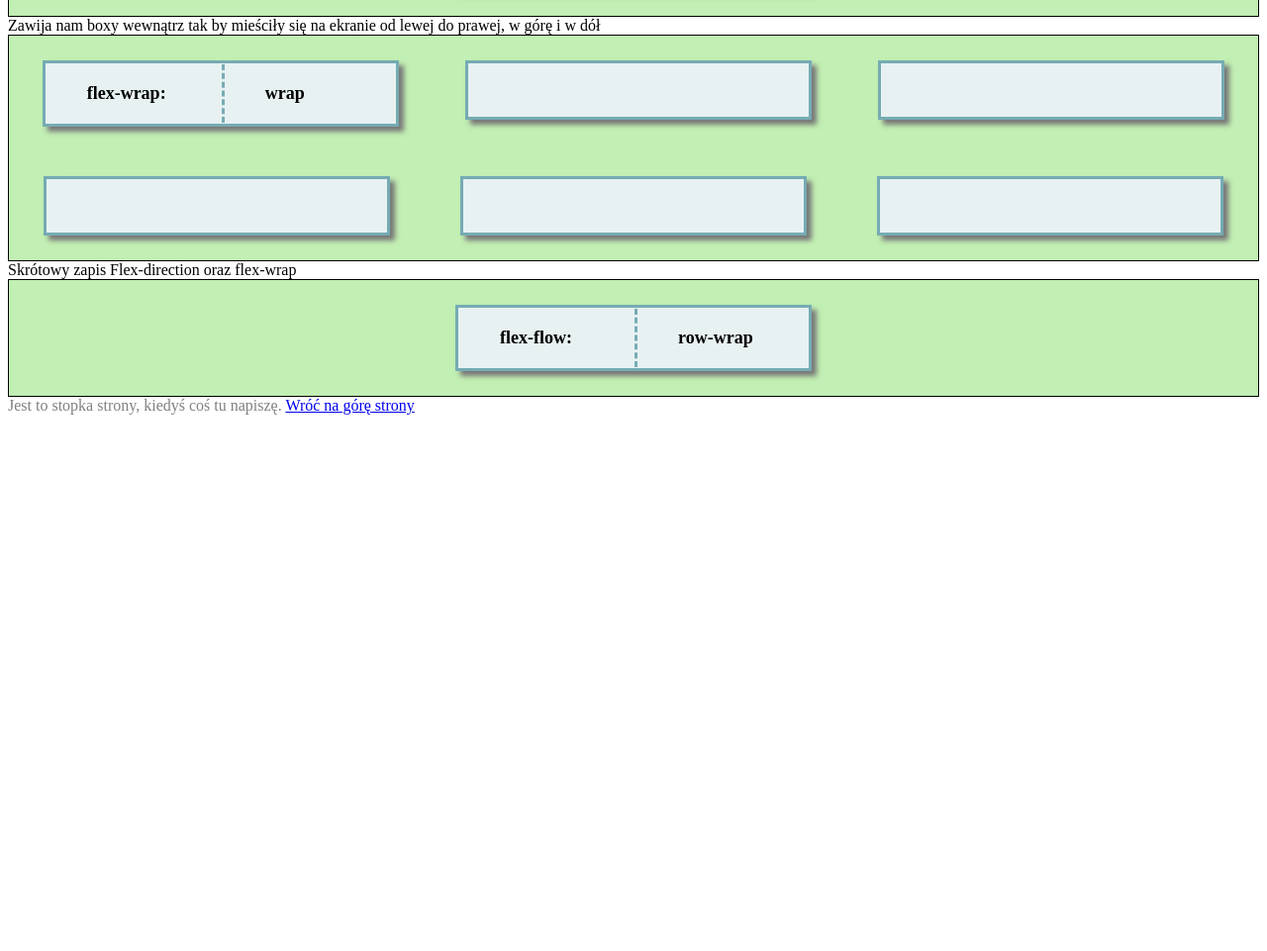
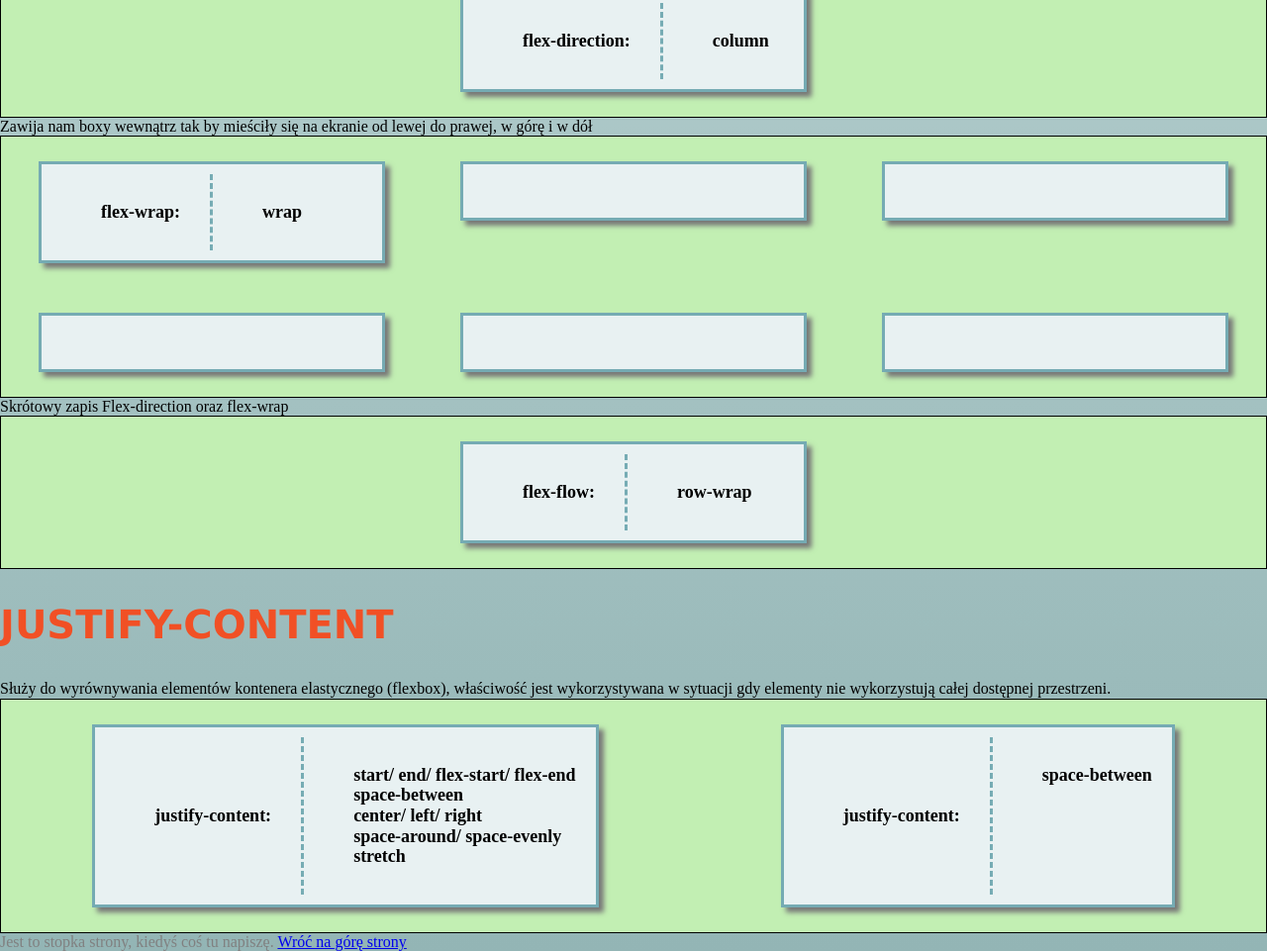
Before and after one commit to MateuszbW/homepage, a plain HTML site: page pomoc-css.html in a window 1280 px wide. Shown: the part 2016-2977 px from the top of the page at 99% size. Before the commit the page ends 2443 px from the top, so only its background shows below. Drawn offline with Linux system fonts and the light colour scheme; a web font is replaced by a local one.

Commit message:
cleaning the code of pomoc-css

```diff
--- a/pomoc-css.html
+++ b/pomoc-css.html
@@ -6,6 +6,7 @@
     <meta http-equiv="X-UA-Compatible" content="IE=edge">
     <meta name="viewport" content="width=device-width, initial-scale=1.0">
     <title>Przypominajka WTF</title>
+    <link href="normalize.css" rel="stylesheet" type="text/css">
     <link href="style.css" rel="stylesheet" type="text/css">
     <!--czcionka nagłówka-->
     <link href='http://fonts.googleapis.com/css?family=Akaya+Kanadaka&subset=latin,latin-ext' rel='stylesheet'
@@ -84,6 +85,7 @@
                     </div>
                 </div>
             </section>
+
             <section>
                 <section>
                     <h2>FLEXBOX</h2>
@@ -108,6 +110,7 @@
                     </div>
                 </div>
             </section>
+
             <section>
                 <section>
                     <a>Pozycjonujemy nasze pudełka wewnątrz od której do której strony mają się układać </a>
@@ -148,7 +151,9 @@
                                 </a>
                             </div>
                         </div>
+                    </div>
             </section>
+
             <section>
                 <section>
                     <a>Zawija nam boxy wewnątrz tak by mieściły się na ekranie od lewej do prawej, w górę i w dół </a>
@@ -175,9 +180,9 @@
                         <div class="box-example"></div>
                         <div class="box-example"></div>
                         <div class="box-example"></div>
-
                 </div>
             </section>
+
             <section>
                 <section>
                     <a>Skrótowy zapis Flex-direction oraz flex-wrap </a>
@@ -199,13 +204,57 @@
                             </a>
                         </div>
                     </div>
+                </div>
+            </section>
+            <section>
+                <section>
+                    <h2>JUSTIFY-CONTENT</h2>
+                    <a>Służy do wyrównywania elementów kontenera
+                        elastycznego (flexbox), właściwość jest wykorzystywana w sytuacji
+                        gdy elementy nie wykorzystują całej dostępnej przestrzeni.</a>
+                </section>
+                <div class="justify-content">
+                    <div class="box-inside">
+                        <div class="box-column-left">
+                            <a class="text-position-left">
+                                <ul class="list-none">
+                                    <li class="list-item"> justify-content:</li>
+                                </ul>
+                            </a>
+                        </div>
+                        <div class="box-column-right">
+                            <a class="text-position-left">
+                                <ul class="list-none">
+                                    <li class="list-item-none"> start/ end/ flex-start/ flex-end</li>
+                                    <li class="list-item-none"> <b>space-between</b></li>
+                                    <li class="list-item-none"> center/ left/ right</li>
+                                    <li class="list-item-none"> space-around/ space-evenly</li>
+                                    <li class="list-item-none"> stretch </li>
+                                </ul>
+                            </a>
+                        </div>
+                    </div>
+                    <div class="box-inside">
+                        <div class="box-column-left">
+                            <a class="text-position-left">
+                                <ul class="list-none">
+                                    <li class="list-item"> justify-content:</li>
+                                </ul>
+                            </a>
+                        </div>
+                        <div class="box-column-right">
+                            <a class="text-position-left">
+                                <ul class="list-none">
+                                    <li class="list-item-none"> <b>space-between</b></li>
+                                </ul>
+                            </a>
+                        </div>
+                    </div>
+                </div>
+            </section>
 
 
 
-
-
-    </div>
-</section>
 
 
 
@@ -216,6 +265,7 @@
         <footer>
             Jest to stopka strony, kiedyś coś tu napiszę. <a href="#top"> Wróć na górę strony</a>
         </footer>
+    </div>
 
 </body>
 
--- a/style.css
+++ b/style.css
@@ -7,7 +7,9 @@ html {
   box-sizing: inherit;
 }
 body {
-  background: #ffffff;
+background-color: #93b5b5;
+background-image: linear-gradient(0deg, #93b5b5 0%, #e9f5f5 100%);
+;
 }
 
 h1 {
@@ -191,10 +193,10 @@ footer {
   display: flex;
   align-items: stretch;
   max-width: 400px;
-  width: 175px;
-  margin: 1px;
-  overflow: auto;
-  padding: 1px;
+  text-align: center;
+  margin: 10px;
+
+  padding: 10px;
   align-content: center;
   flex-flow: row wrap;
 }
@@ -203,12 +205,11 @@ footer {
   box-sizing: border-box;
   display: flex;
   align-items: stretch;
-  width: 175px;
-  margin: 1px;
-  overflow: auto;
-  padding: 1px;
+  margin: 10px;
   text-align: center;
-  word-wrap: break-word;
+  padding: 10px;
+  flex-flow: row wrap;
+
   border-left: 3px dashed rgba(42, 126, 139, 0.6);
 }
 .box1-1 {
@@ -218,7 +219,9 @@ footer {
   min-height: 100px;
   min-width: 360px;
   margin: 10 auto;
+  padding: 20px;
 }
+
 
 .list-item {
   text-align: left;
@@ -298,7 +301,10 @@ table {
 }
 .justify-content {
   background: rgba(194, 239, 179, 1);
+  box-sizing: border-box;
   flex-wrap: wrap;
+  justify-content: center;
+
   display: flex;
   min-height: 100px;
   min-width: 360px;
```
Also changed, not shown: index.html (+1 -1 lines). Lines whose indentation alone changed are shown as unchanged.
